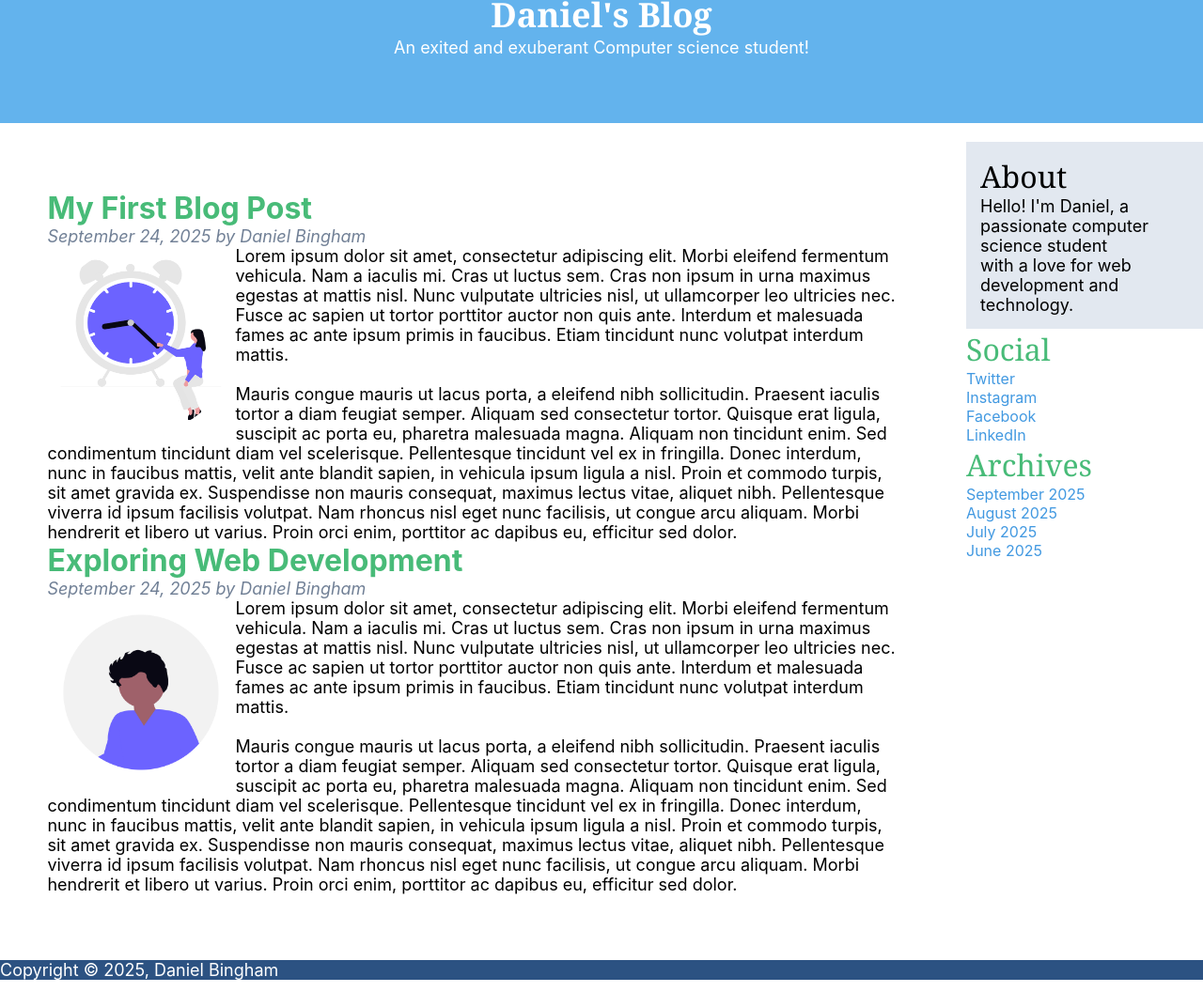
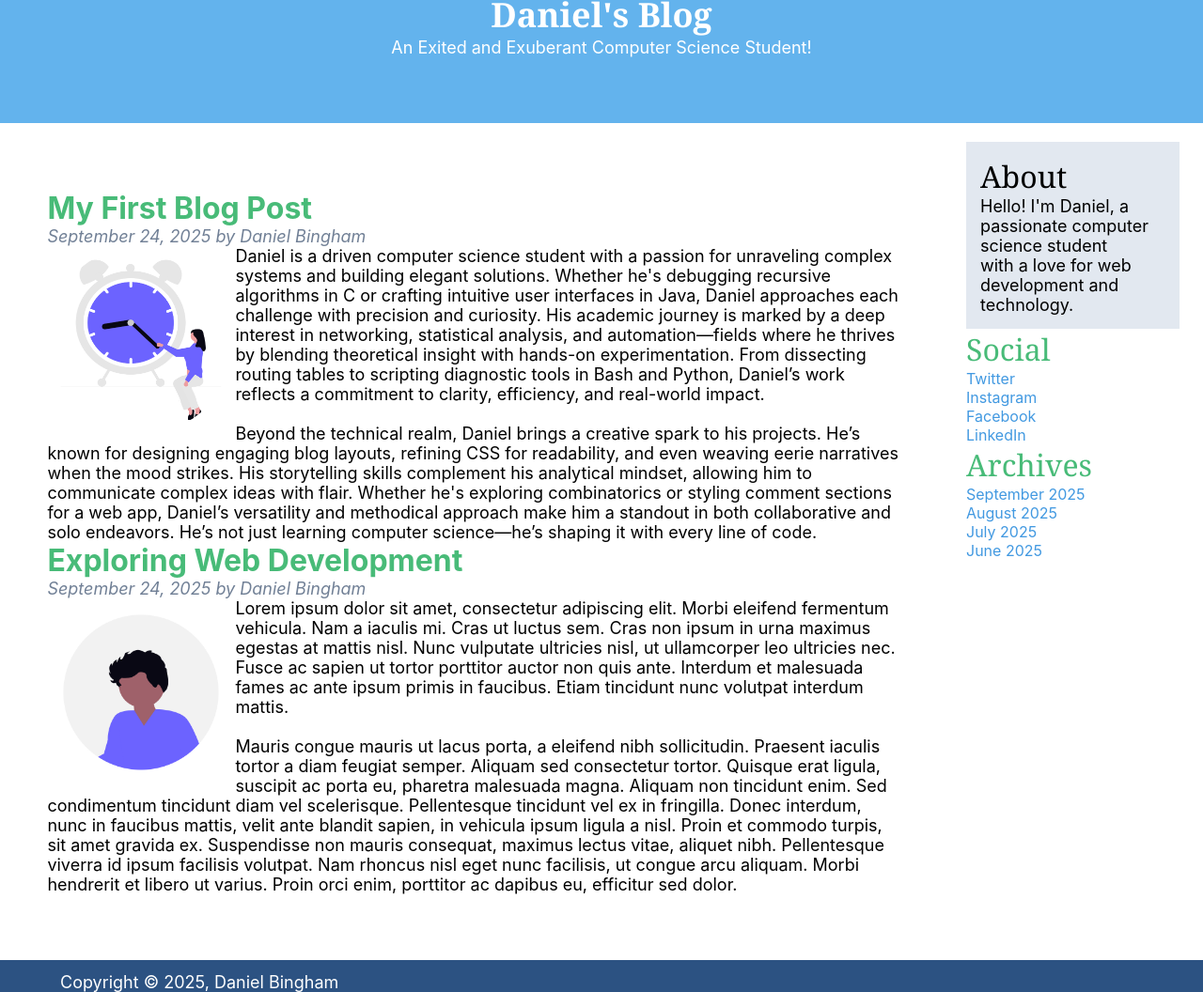
Before and after one commit to DannyB67/info2180-lab2, a plain HTML site: page index.html in a window 1280 px wide. Shown: the part 209-1265 px from the top of the page at 94% size. Drawn offline with Linux system fonts and the light colour scheme.

Commit message:
Test Commit 3

```diff
--- a/index.html
+++ b/index.html
@@ -7,7 +7,9 @@
 
  <!--Title-->
  <title>INFO2180 Lab 2</title>
-
+<link rel="preconnect" href="https://fonts.googleapis.com">
+<link rel="preconnect" href="https://fonts.gstatic.com" crossorigin>
+<link href="https://fonts.googleapis.com/css2?family=Roboto:ital,wght@0,100..900;1,100..900&display=swap" rel="stylesheet">
  <!-- Link to external CSS file -->
  <link rel="stylesheet" href="styles.css">
 
@@ -23,7 +25,7 @@
     <img src="Images/DanielPlaceholder.jpg" alt = "Picture of the author" width="200" height="200" id ="author-image">
  <h1 class = "HeaderText" id = "HeadOne">Daniel's Blog</h1>
 
- <p class ="HeaderText" id ="HeadPara">An exited and exuberant Computer science student!</p>
+ <p class ="HeaderText" id ="HeadPara">An Exited and Exuberant Computer Science Student!</p>
  </header>
 
 
@@ -33,9 +35,10 @@
     <h2 class = "BlogTitle">My First Blog Post</h2>
     <p class = "DateText"> September 24, 2025 by Daniel Bingham </p>
     <img src ="Images/BlogImage1.png" alt = "Image of Blog Infographic">
-    <p>Lorem ipsum dolor sit amet, consectetur adipiscing elit. Morbi eleifend fermentum vehicula. Nam a iaculis mi. Cras ut luctus sem. Cras non ipsum in urna maximus egestas at mattis nisl. Nunc vulputate ultricies nisl, ut ullamcorper leo ultricies nec. Fusce ac sapien ut tortor porttitor auctor non quis ante. Interdum et malesuada fames ac ante ipsum primis in faucibus. Etiam tincidunt nunc volutpat interdum mattis. </br> </br>
+    <p>Daniel is a driven computer science student with a passion for unraveling complex systems and building elegant solutions. Whether he's debugging recursive algorithms in C or crafting intuitive user interfaces in Java, Daniel approaches each challenge with precision and curiosity. His academic journey is marked by a deep interest in networking, statistical analysis, and automation—fields where he thrives by blending theoretical insight with hands-on experimentation. From dissecting routing tables to scripting diagnostic tools in Bash and Python, Daniel’s work reflects a commitment to clarity, efficiency, and real-world impact.</br> </br>
+        Beyond the technical realm, Daniel brings a creative spark to his projects. He’s known for designing engaging blog layouts, refining CSS for readability, and even weaving eerie narratives when the mood strikes. His storytelling skills complement his analytical mindset, allowing him to communicate complex ideas with flair. Whether he's exploring combinatorics or styling comment sections for a web app, Daniel’s versatility and methodical approach make him a standout in both collaborative and solo endeavors. He’s not just learning computer science—he’s shaping it with every line of code.
 
-Mauris congue mauris ut lacus porta, a eleifend nibh sollicitudin. Praesent iaculis tortor a diam feugiat semper. Aliquam sed consectetur tortor. Quisque erat ligula, suscipit ac porta eu, pharetra malesuada magna. Aliquam non tincidunt enim. Sed condimentum tincidunt diam vel scelerisque. Pellentesque tincidunt vel ex in fringilla. Donec interdum, nunc in faucibus mattis, velit ante blandit sapien, in vehicula ipsum ligula a nisl. Proin et commodo turpis, sit amet gravida ex. Suspendisse non mauris consequat, maximus lectus vitae, aliquet nibh. Pellentesque viverra id ipsum facilisis volutpat. Nam rhoncus nisl eget nunc facilisis, ut congue arcu aliquam. Morbi hendrerit et libero ut varius. Proin orci enim, porttitor ac dapibus eu, efficitur sed dolor.</p>
+</p>
 </article>
 
 <article id ="SecondArticle">
--- a/styles.css
+++ b/styles.css
@@ -14,6 +14,8 @@ p{
     flex-direction: column;
     background-color: #63B3ED;
     align-items: center;
+
+
 }
 .container{
     display: grid;
@@ -103,6 +105,9 @@ footer{
 
 #FooterText{
     color: white;
+    padding-left: 5%;
+    padding-top: 1%;
+
 
 }
 
@@ -117,7 +122,7 @@ footer{
 
     grid-column: 2;
     grid-row:2;
-
+    padding-right: 10%;
 }
 
 #HeaderBox{
```
Also changed, not shown: Images/DanielPlaceholder.jpg.
